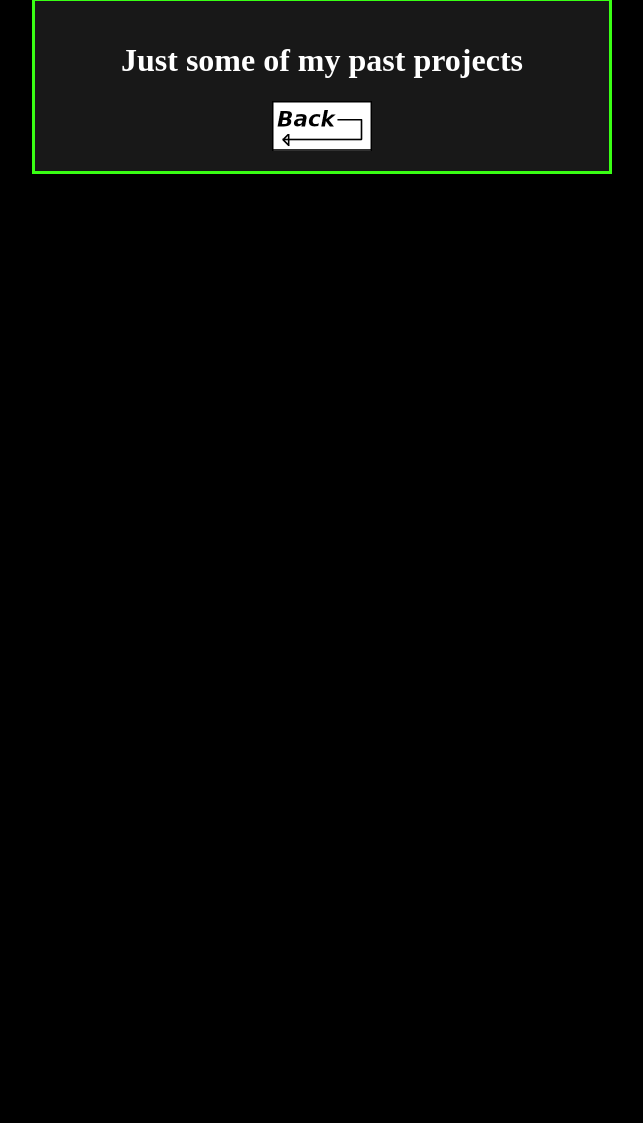
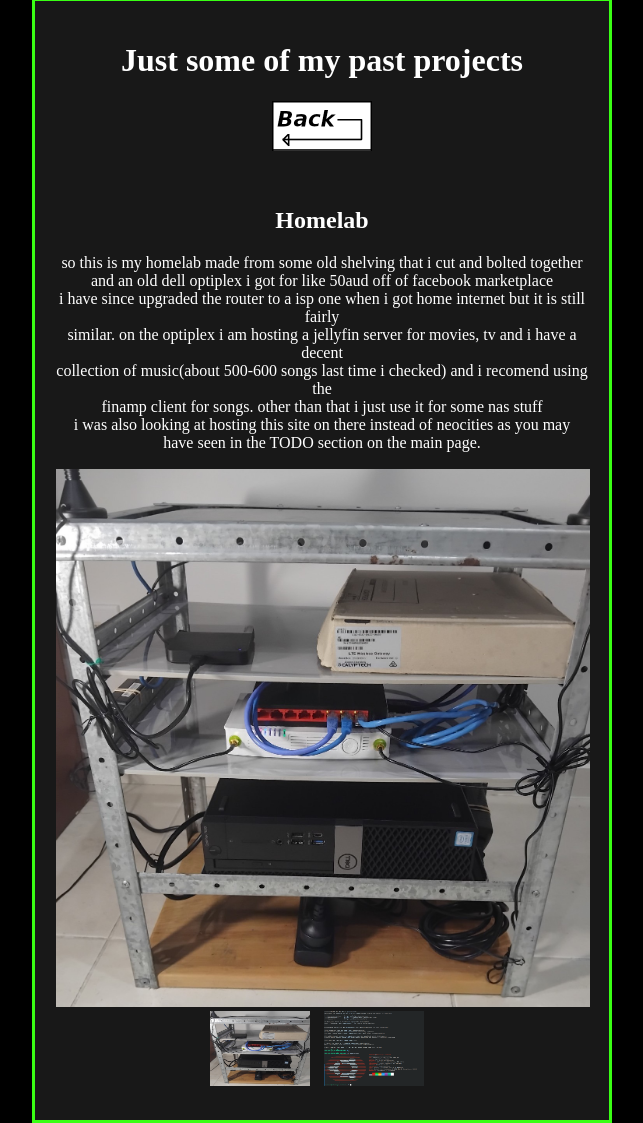
Before and after one commit to awith36/My-Website, a plain HTML site: page stuff.html in a window 1280 px wide. Shown: the part 2-1125 px from the top of the page, without its empty margins (318-961 px from the left). Before the commit the page ends 800 px from the top, so only its background shows below. Drawn offline with Linux system fonts and the light colour scheme.

Commit message:
homelab in projects

```diff
--- a/stuff.css
+++ b/stuff.css
@@ -41,3 +41,41 @@ body {
 .back img:hover {
     transform: scale(105%);
 }
+
+
+
+
+
+
+
+
+
+
+.gallery .preview {
+  width: 100%;
+  height: auto;
+}
+
+.gallery .gallery-thumbnails {
+  margin: 0 auto;
+  text-align: center;
+}
+
+.gallery .gallery-thumbnails img {
+  width: 100px;
+  height: 75px;
+  margin: 3px 10px 10px 0;
+}
+
+.gallery .gallery-thumbnails img:hover {
+  opacity: .8;
+  cursor: pointer;
+}
+
+.gallery .preview img#preview {
+  padding: 1px;
+  max-width: 100%;
+  height: auto;
+  margin: 0 auto;
+  display: block;
+}
--- a/stuff.html
+++ b/stuff.html
@@ -16,6 +16,42 @@
         </div>
 
 
+    <br>
+    <br>
+    <article>
+    <h2>Homelab</h2>
+    <p>
+        so this is my homelab made from some old shelving that i cut and bolted together<br>
+        and an old dell optiplex i got for like 50aud off of facebook marketplace<br>
+        i have since upgraded the router to a isp one when i got home internet but it is still fairly<br>
+        similar. on the optiplex i am hosting a jellyfin server for movies, tv and i have a decent<br>
+        collection of music(about 500-600 songs last time i checked) and i recomend using the<br>
+        finamp client for songs. other than that i just use it for some nas stuff<br>
+        i was also looking at hosting this site on there instead of neocities as you may<br>
+        have seen in the TODO section on the main page.
+    </p>
+    <div class="gallery">
+
+    <div class="preview">
+        <img id="preview" src="media/server.jpeg" style="display:block;margin:0 auto;" alt=""  height="600" width="800"/>
+    </div>
+
+    <div class="gallery-thumbnails" style="margin:0 auto;text-align:center">
+        <img onclick="document.getElementById('preview').src=document.getElementById('img1').src" id="img1" src="media/server.jpeg" alt="" />
+        <img onclick="document.getElementById('preview').src= document.getElementById('img2').src;" id="img2" src="media/neo.png" alt=""  />
+        <!--
+        <img onclick="document.getElementById('preview').src = document.getElementById('img3').src;" id="img3" src="http://whitebuffalosolutions.com/WB-Template/images/photo3.jpg" alt="" />
+        <img onclick="document.getElementById('preview').src = document.getElementById('img4').src;" id="img4" src="http://whitebuffalosolutions.com/WB-Template/images/photo4.jpg" alt="" />
+        <img onclick="document.getElementById('preview').src = document.getElementById('img5').src;" id="img5" src="http://whitebuffalosolutions.com/WB-Template/images/photo5.jpg" alt=""  />
+        <img onclick="document.getElementById('preview').src = document.getElementById('img6').src;" id="img6" src="http://whitebuffalosolutions.com/WB-Template/images/photo7.jpg" alt="" />
+        <img onclick="document.getElementById('preview').src = document.getElementById('img7').src;" id="img7" src="http://whitebuffalosolutions.com/WB-Template/images/photo9.jpg" alt="" />
+        <img onclick="document.getElementById('preview').src = document.getElementById('img8').src;" id="img8" src="http://whitebuffalosolutions.com/WB-Template/images/photo10.jpg" alt="" />
+    -->
+    </div>
+</div>
+    </article>
+
+
 
 
 
```
Also changed, not shown: media/neo.png (added).
